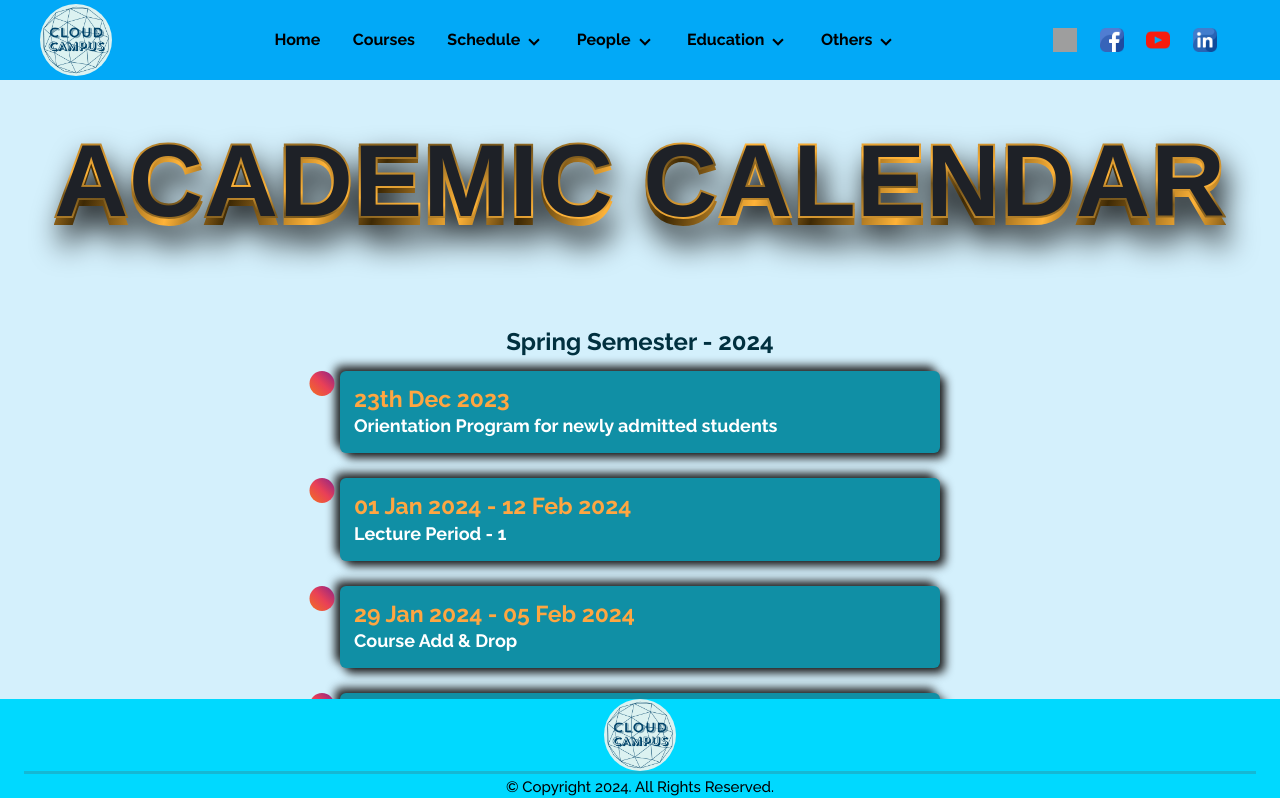
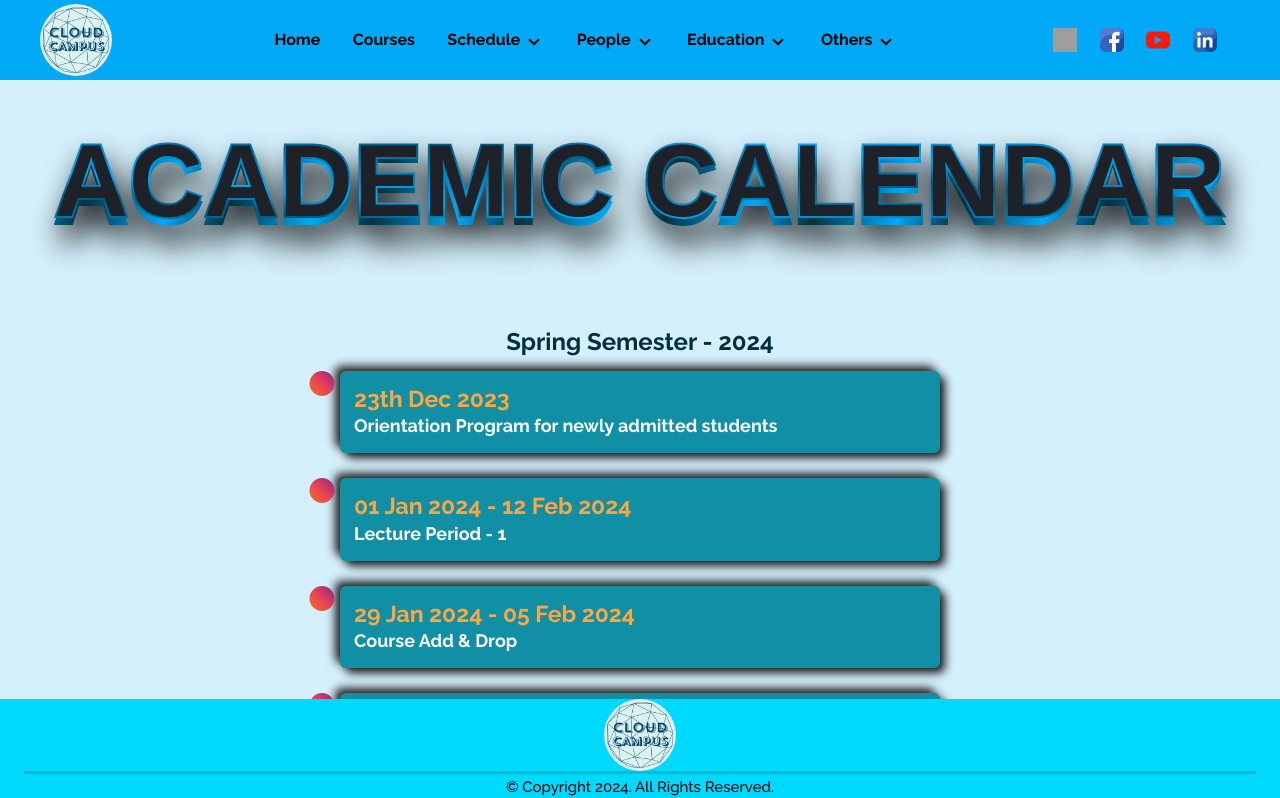
Before and after one commit to azad12614/Cloud_Campus, a React (Vite) app in the folder UI/: page /ac in a window 1280 px wide. Shown: the top 798 px of the page. Built offline with nearby package versions, Linux system fonts and the light colour scheme; no server answers; grey boxes are pictures that could not be loaded; a web font is replaced by a local one.

Commit message:
color change in section and class

```diff
--- a/UI/src/components/Section.css
+++ b/UI/src/components/Section.css
@@ -1,7 +1,10 @@
 :root {
-    --gold: #ffb338;
+    /* --gold: #ffb338;
     --light-shadow: #77571d;
-    --dark-shadow: #3e2904;
+    --dark-shadow: #3e2904; */
+    --gold: #02a9f7;
+    --light-shadow: #02577a;
+    --dark-shadow: #01303f;
 }
 
 .header-ui {
--- a/UI/src/pages/Schedule/Class.css
+++ b/UI/src/pages/Schedule/Class.css
@@ -1,5 +1,6 @@
 @import url("https://pro.fontawesome.com/releases/v6.0.0-beta1/css/all.css");
 @import url("https://fonts.googleapis.com/css2?family=Exo+2:wght@300;500;700&display=swap");
+
 
 .bg-list {
     --color: rgba(0, 0, 0);
@@ -35,23 +36,27 @@ li:nth-child(6n + 1) {
 }
 
 li:nth-child(6n + 2) {
-    --accent-color: #4cbccb
+    --accent-color: #FFC949
 }
 
 li:nth-child(6n + 3) {
-    --accent-color: #7197d3
+    --accent-color: #D20040
 }
 
 li:nth-child(6n + 4) {
-    --accent-color: #ae78cb
+    --accent-color: #F06130
 }
 
 li:nth-child(6n + 5) {
-    --accent-color: #7dc7a4
+    --accent-color: #8DECB4
 }
 
 li:nth-child(6n + 6) {
-    --accent-color: #f078c2
+    --accent-color: #F078C2
+}
+
+li:nth-child(6n + 7) {
+    --accent-color: #F6F5F0
 }
 
 ol li {
@@ -64,6 +69,8 @@ ol li {
     justify-content: center;
     padding-left: calc(var(--borderS) + 4rem);
     position: relative;
+    background-color: #02577a;
+    border-radius: 50%;
 }
 
 ol li::before,
@@ -97,6 +104,7 @@ ol li .icon {
     font-size: 4rem;
     color: var(--accent-color);
     text-align: center;
+    padding-left: 1.7rem;
 }
 
 ol li .title {
--- a/UI/src/pages/Schedule/Class.jsx
+++ b/UI/src/pages/Schedule/Class.jsx
@@ -1,10 +1,12 @@
+import React, { useEffect, useState } from "react";
+import { SiGoogleclassroom } from "react-icons/si";
+import Footer from "../../components/Footer";
+import Links from "../../components/Links";
 import Navbar from "../../components/Navbar";
-import Footer from "../../components/Footer";
 import Banner from "../../components/Section";
-import Links from "../../components/Links";
 import "./Class.css";
-import React from "react";
-import { useEffect, useState } from "react";
+
+<link rel="stylesheet" href="https://fonts.googleapis.com/css2?family=Material+Symbols+Outlined:opsz,wght,FILL,GRAD@24,400,0,0" />
 
 function Class() {
 
@@ -18,8 +20,8 @@ function Class() {
     function single(section) {
         return (
             <>
-                <li className="bg-[#ffffff] rounded-full" key={section?._id}>
-                    <div class="icon"><i class="fa-solid fa-section"></i></div>
+                <li key={section?._id}>
+                    <div class="icon"><SiGoogleclassroom /></div>
                     <div class="title"><a href={section?.image}>{section?.name}</a></div>
                 </li>
             </>
```
